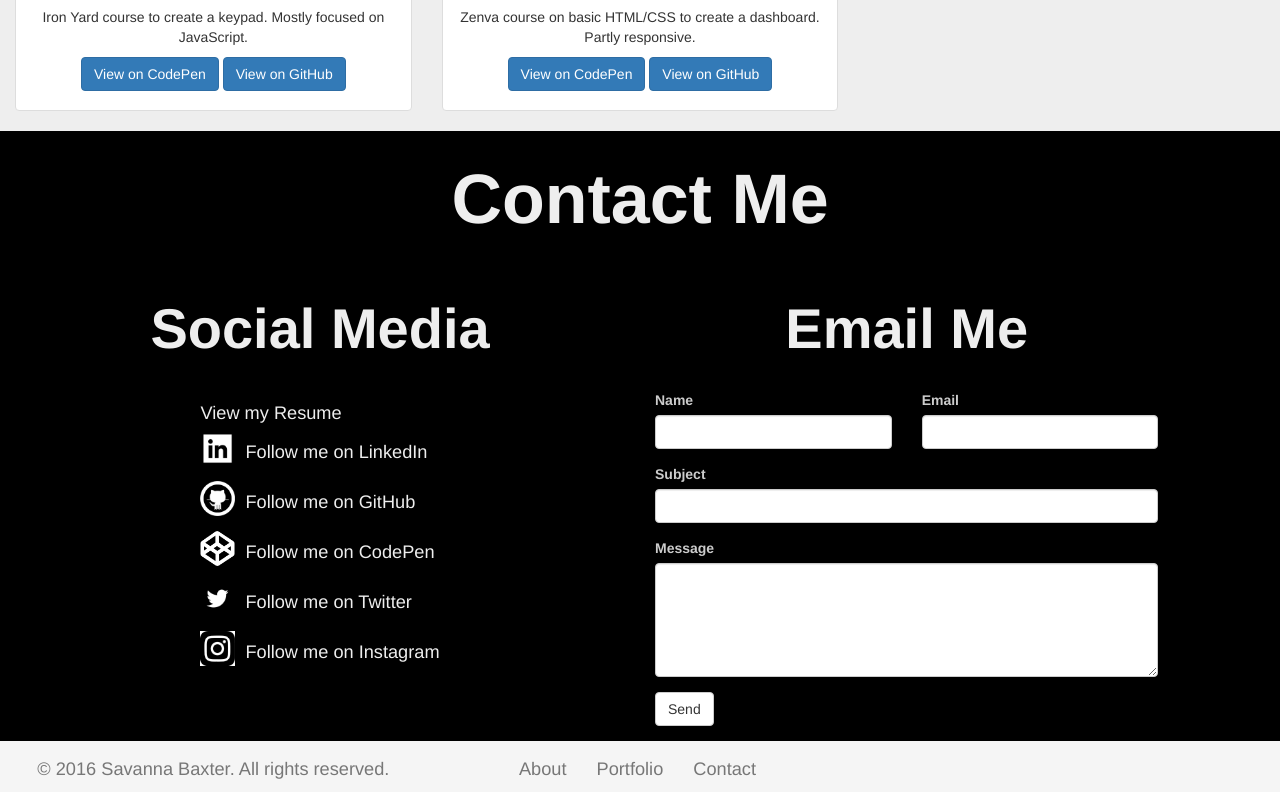
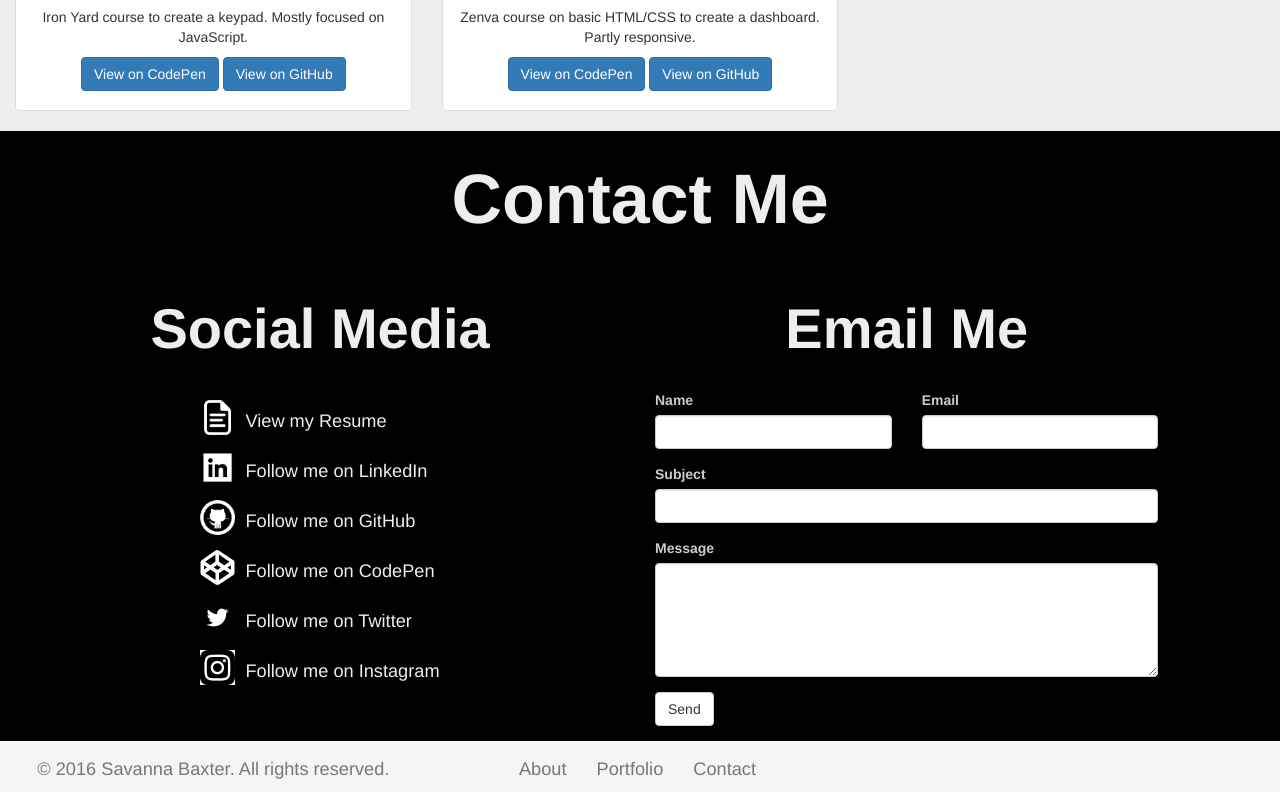
Before and after one commit to srbaxter/srbaxter.github.io, a plain HTML site: page index.html in a window 1280 px wide. Shown: the part 1703-2495 px from the top of the page. Drawn offline with nearby package versions, Linux system fonts and the light colour scheme; a script that the page names is missing.

Commit message:
closes #6

```diff
--- a/index.html
+++ b/index.html
@@ -171,7 +171,7 @@
           <div class="col-xs-6 col-md-6">
             <h2><strong>Social Media</strong></h2>
             <ul class="list-unstyled">
-              <li><a href="https://github.com/srbaxter/srbaxter.github.io/blob/master/pdfs/Savanna Baxter Resume.pdf">View my Resume</a></li>
+              <li><a href="pdfs/Savanna Baxter Resume.pdf" target="_blank" rel="noopener"><img src="images/resume.png" class="social-media" alt="Resume link"/>View my Resume</a></li>
               <li><a href="https://www.linkedin.com/in/savannabaxter" target="_blank" rel="noopener"><img src="images/linkedin.png" class="social-media" alt="LinkedIn link"/>Follow me on LinkedIn</a>  </li>
               <li><a href="https://github.com/srbaxter" target="_blank" rel="noopener"><img src="images/github.png" class="social-media" alt="GitHub link"/>Follow me on GitHub</a></li>
               <li><a href="http://codepen.io/srbaxter/" target="_blank" rel="noopener"><img src="images/codepen.png" class="social-media" alt="CodePen link"/>Follow me on CodePen</a></li>
```
Also changed, not shown: images/resume.png (added).
